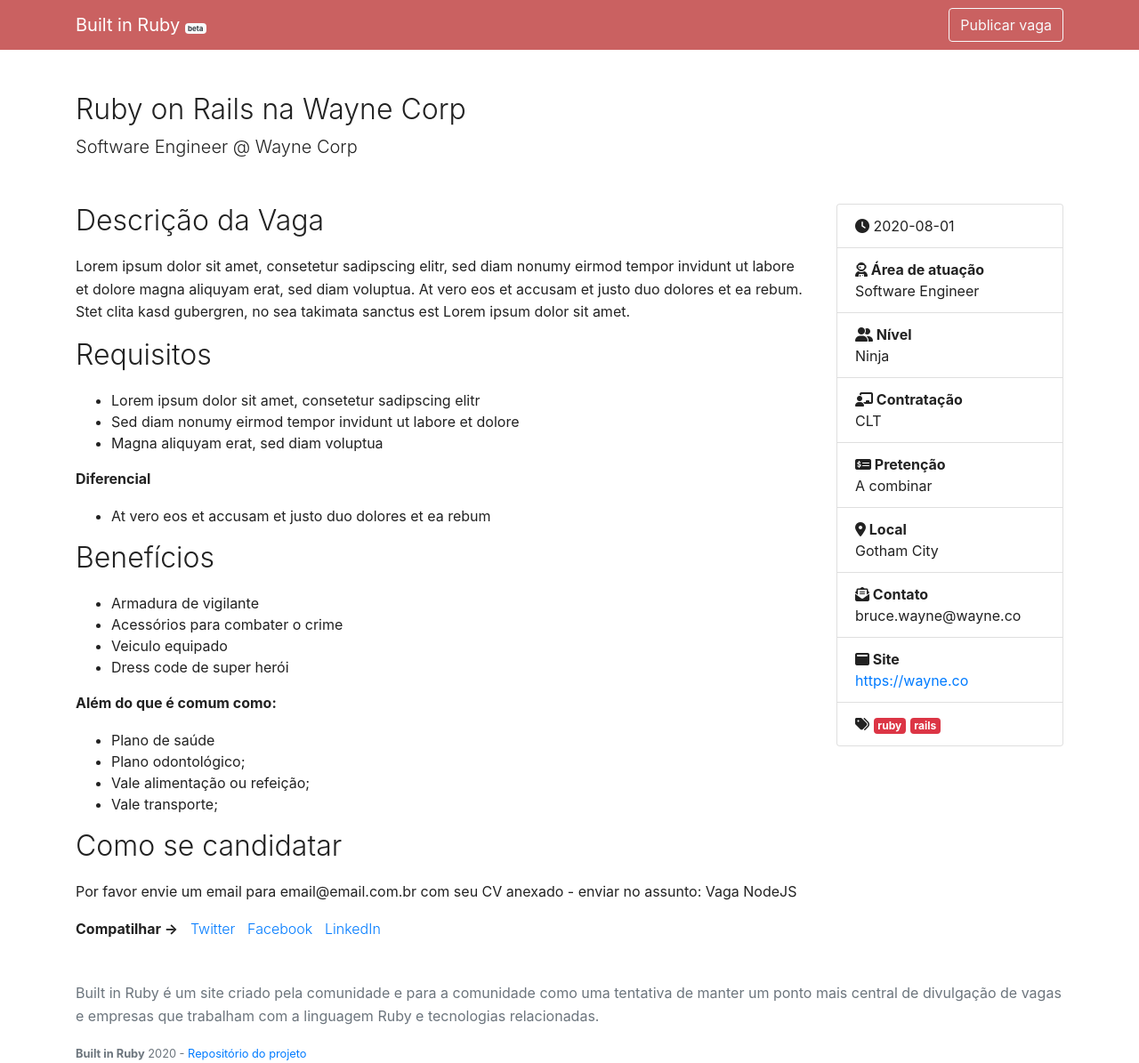
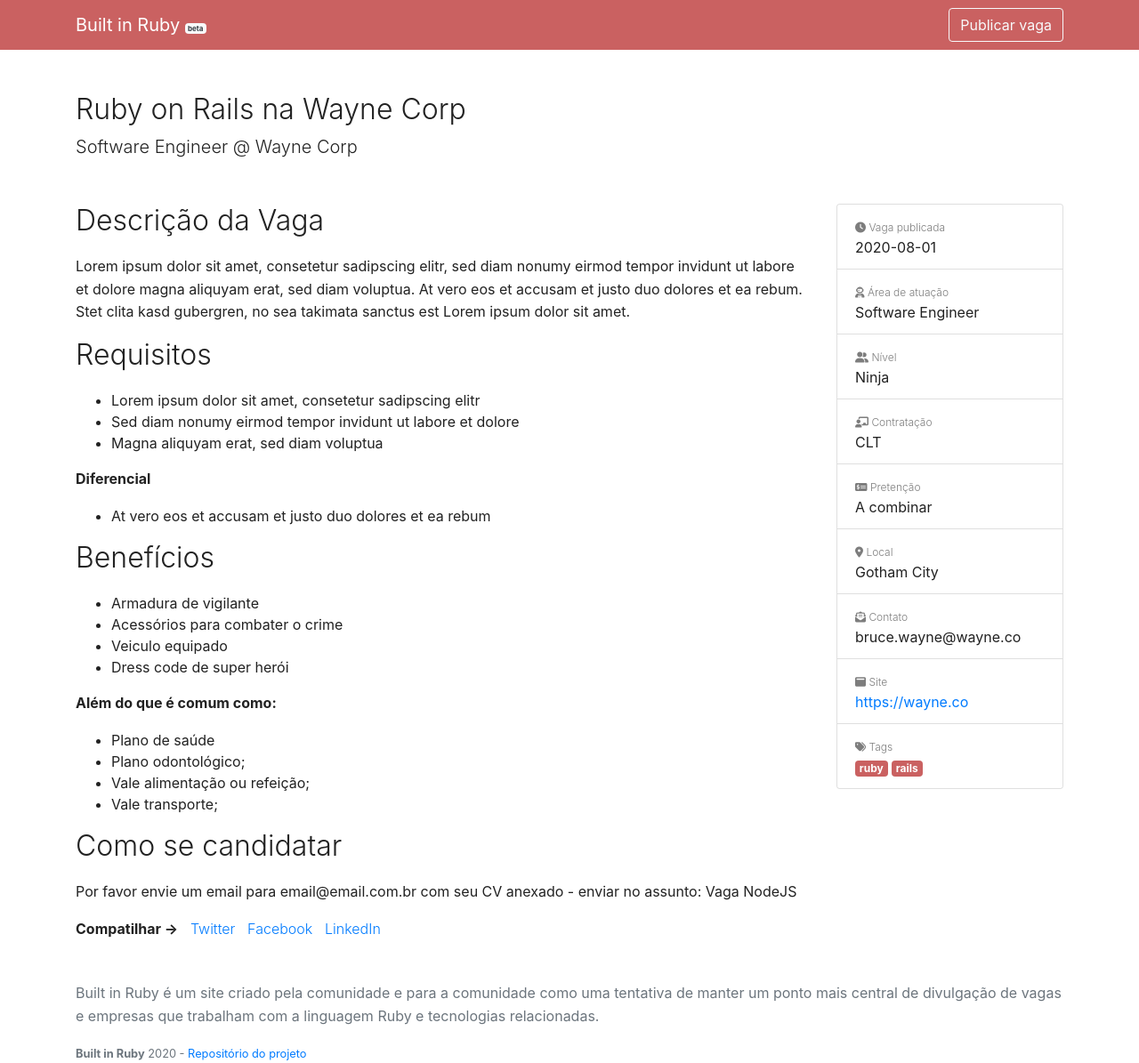
Before and after one commit to builtinruby/builtinruby, a Jekyll site: the page built from jobs/2020-09-01-ruby-on-rails-developer-na-wayne-corp.md, in a window 1280 px wide. Shown: the whole page at 89% size. Built offline with Jekyll 4.4.1, drawn with Linux system fonts in a browser that asks for light colours; nearby versions of some CDN libraries.

Commit message:
feat: improve job items description

```diff
--- a/_layouts/jobs.html
+++ b/_layouts/jobs.html
@@ -35,48 +35,50 @@
               <div class="card">
                 <ul class="list-group list-group-flush">
                   <li class="list-group-item">
-                    <i class="fas fa-clock"></i>
+                    <strong class="job-item-description"><i class="fas fa-clock"></i> Vaga publicada</strong>
+                    <br />
                     <date class="timeago" title="{{ page.posted_at | date: "%d/%m/%Y" }}">{{ page.posted_at }}</date>
                   </li>
                   <li class="list-group-item">
-                    <strong><i class="fas fa-user-astronaut text-monospace"></i> Área de atuação</strong>
+                    <strong class="job-item-description"><i class="fas fa-user-astronaut text-monospace"></i> Área de atuação</strong>
                     <br>
                     {{ page.role }}
                   </li>
                   <li class="list-group-item">
-                    <strong><i class="fas fa-user-friends text-monospace"></i> Nível</strong>
+                    <strong class="job-item-description"><i class="fas fa-user-friends text-monospace"></i> Nível</strong>
                     <br>
                     {{ page.level }}
                   </li>
                   <li class="list-group-item">
-                    <strong><i class="fas fa-chalkboard-teacher text-monospace"></i> Contratação</strong>
+                    <strong class="job-item-description"><i class="fas fa-chalkboard-teacher text-monospace"></i> Contratação</strong>
                     <br>
                     {{ page.employment_term }}
                   </li>
                   <li class="list-group-item">
-                    <strong><i class="fas fa-money-check-alt text-monospace"></i> Pretenção</strong>
+                    <strong class="job-item-description"><i class="fas fa-money-check-alt text-monospace"></i> Pretenção</strong>
                     <br>
                     {{ page.pay_rate }}
                   </li>
                   <li class="list-group-item">
-                    <strong><i class="fas fa-map-marker-alt text-monospace"></i> Local</strong>
+                    <strong class="job-item-description"><i class="fas fa-map-marker-alt text-monospace"></i> Local</strong>
                     <br>
                     {{ page.location }}
                   </li>
                   <li class="list-group-item">
-                    <strong><i class="fas fa-envelope-open-text text-monospace"></i> Contato</strong>
+                    <strong class="job-item-description"><i class="fas fa-envelope-open-text text-monospace"></i> Contato</strong>
                     <br>
                     {{ page.contact }}
                   </li>
                   <li class="list-group-item">
-                    <strong><i class="fas fa-window-maximize text-monospace"></i> Site</strong>
+                    <strong class="job-item-description"><i class="fas fa-window-maximize text-monospace"></i> Site</strong>
                     <br>
                     <a href="{{ page.website }}" target="_blank">{{ page.website }}</a>
                   </li>
                   <li class="list-group-item">
-                    <i class="fas fa-tags text-monospace"></i>
+                    <strong class="job-item-description"><i class="fas fa-tags text-monospace"></i> Tags</strong>
+                    <br />
                     {% for tag in page.tags %}
-                      <span class="badge badge-danger">{{ tag }}</span>
+                      <span class="badge badge-danger job-tags">{{ tag }}</span>
                     {% endfor %}
                   </li>
                 </ul>
--- a/_sass/application.scss
+++ b/_sass/application.scss
@@ -18,3 +18,14 @@ body {
 .navbar-red {
   background-color: #ca6161 !important;
 }
+
+
+.job-item-description {
+  color: #7d7d7d;
+  font-weight: 300;
+  font-size: 12px
+}
+
+.job-tags {
+  background-color:  #ca6161;
+}
```
